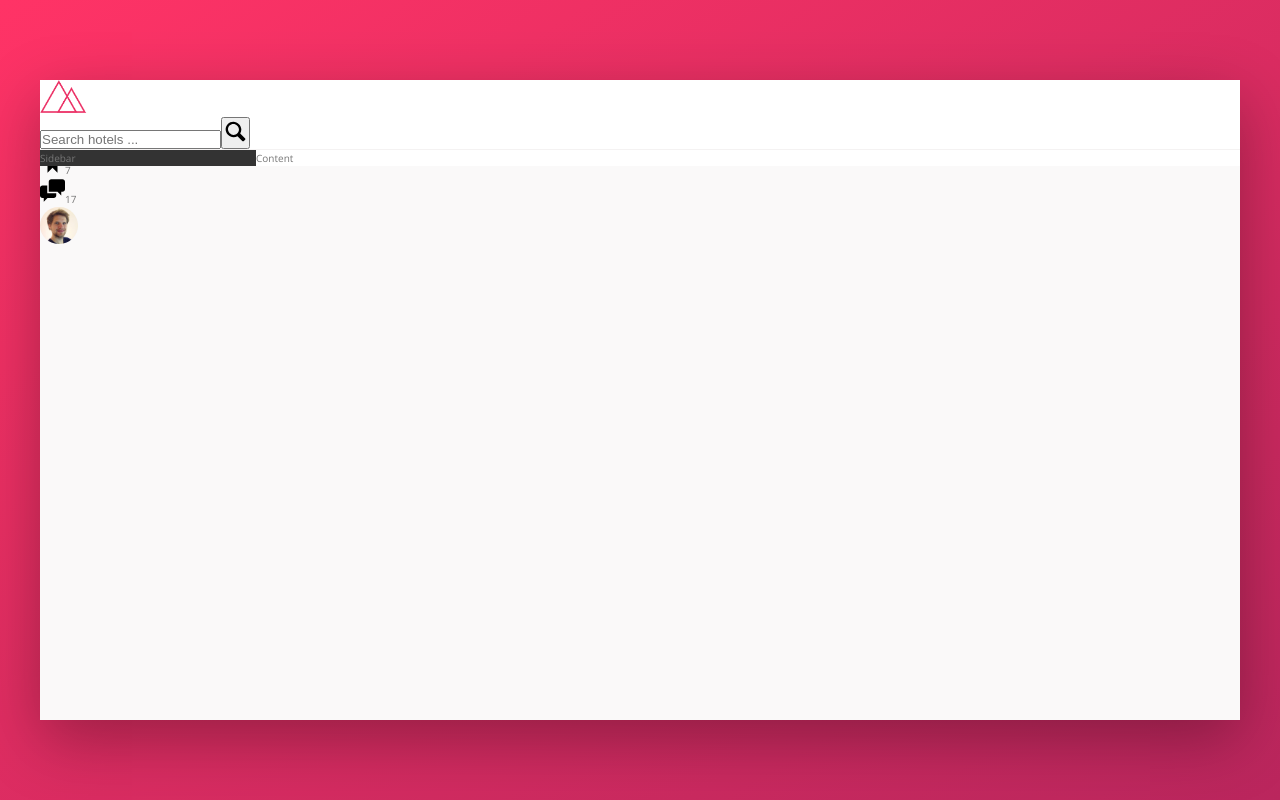
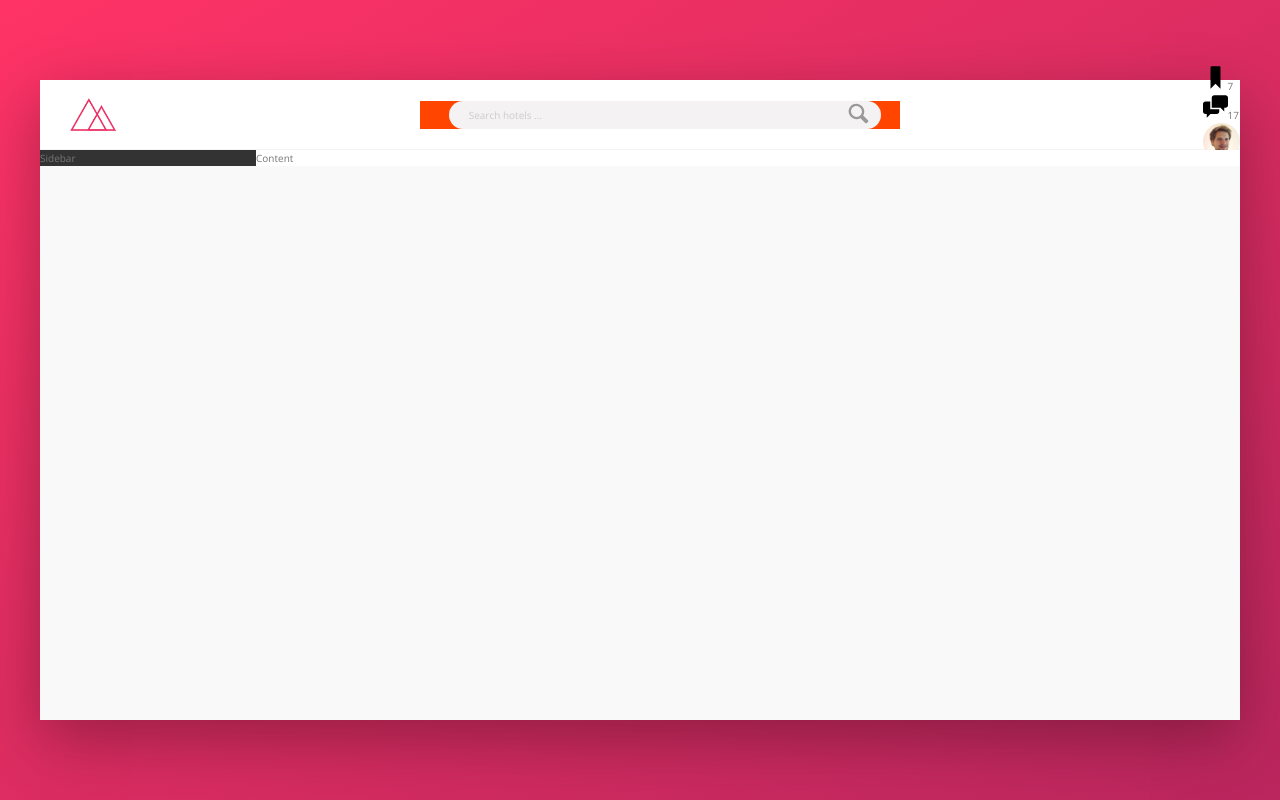
Before and after one commit to DenisPepper/jonas-css-trillo, a React (Vite) app: page / in a window 1280 px wide. Built offline with nearby package versions, Linux system fonts and the light colour scheme.

Commit message:
Стилизует поле поиска

```diff
--- a/src/componets/header-logo/header-logo.scss
+++ b/src/componets/header-logo/header-logo.scss
@@ -1,4 +1,4 @@
 .logo {
   height: 3.25rem;
-
+  margin-left: 3rem;
 }
--- a/src/componets/header-search-form/header-search-form.jsx
+++ b/src/componets/header-search-form/header-search-form.jsx
@@ -6,8 +6,8 @@ const iconMagnifyingGlass = `${sprite}#icon-magnifying-glass`;
 export function HeaderSearchForm() {
   return (
     <form className='search' action='#'>
-      <input className='serachc' type='text' placeholder='Search hotels ...' />
-      <button className='search__button'>
+      <input className='search__input' type='text' placeholder='Search hotels ...' />
+      <button className='search__button' type='button'>
         <svg className='icon search__icon'>
           <use xlinkHref={iconMagnifyingGlass}></use>
         </svg>
--- a/src/componets/header-search-form/header-search-form.scss
+++ b/src/componets/header-search-form/header-search-form.scss
@@ -1,10 +1,49 @@
 .search {
-  &__search {
+  flex: 0 0 40%;
+  display: flex;
+  justify-content: center;
+  align-items: center;
+
+  background-color: orangered;
+
+  &__input {
+    width: 90%;
+    padding: 0.7rem 2rem;
+    font-family: inherit;
+    font-size: inherit;
+    color: inherit;
+    background-color: var(--color-grey-light-2);
+    border: none;
+    border-radius: 20px;
+    transition: all 0.2s;
+
+    &:focus {
+      outline: none;
+      width: 100%;
+      background-color: var(--color-grey-light-3);
+      margin-left: -1.2rem;
+    }
+
+    &::-webkit-input-placeholder {
+      font-weight: 100;
+      color: var(--color-grey-light-4);
+    }
   }
 
   &__button {
+    border: none;
+    background-color: transparent;
+    margin-left: -3.5rem;
+
+    &:focus {
+      outline: none;
+    }
+    &:active {
+      transform: translateY(2px);
+    }
   }
 
   &__icon {
+    fill: var(--color-grey-dark-3);
   }
 }
--- a/src/componets/header/header.scss
+++ b/src/componets/header/header.scss
@@ -0,0 +1,5 @@
+.header {
+  display: flex;
+  justify-content: space-between;
+  align-items: center;
+}
```
